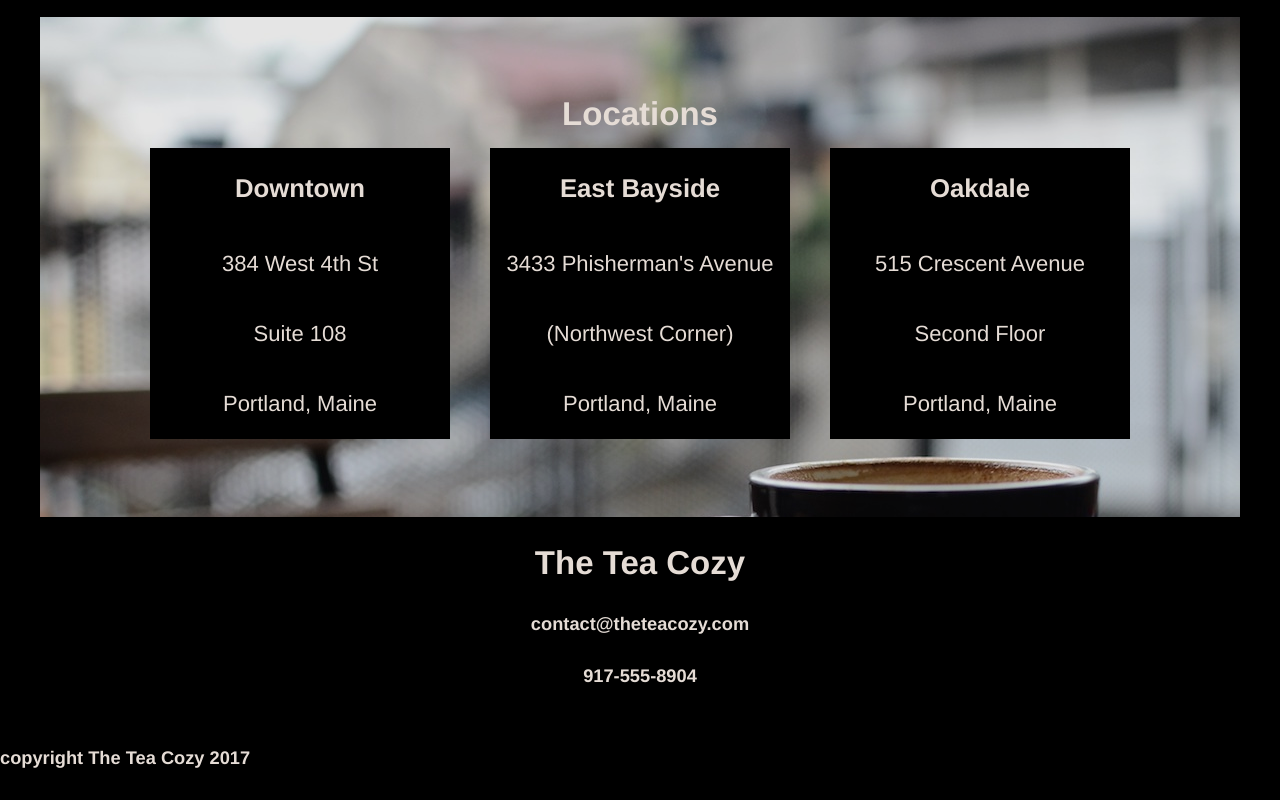
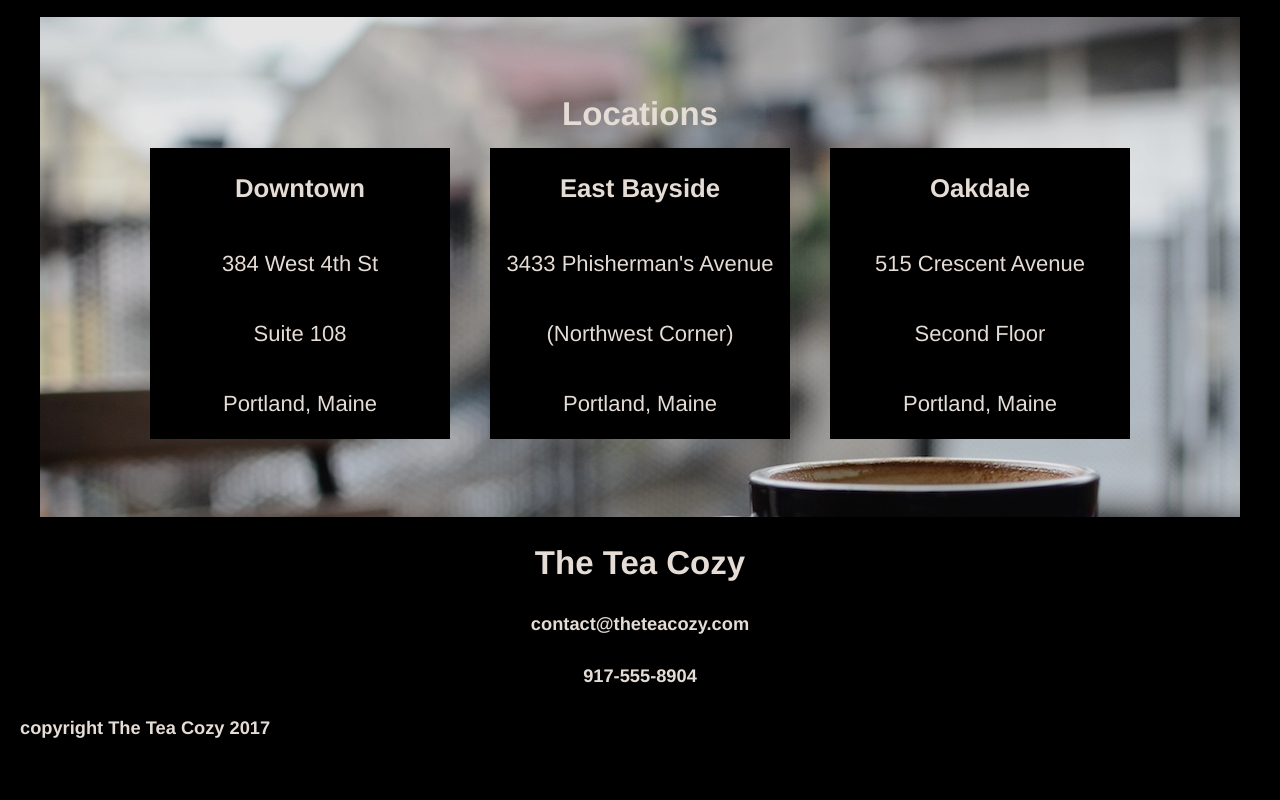
Before and after one commit to Nidinaz/Tea-Cozy, a plain HTML site: page index.html in a window 1280 px wide. Shown: the part 1506-2306 px from the top of the page. After the commit the page ends 2245 px from the top, so only its background shows below. Drawn offline with Linux system fonts and the light colour scheme.

Commit message:
changed footer, exchanged absolute position with margin-top

```diff
--- a/index.html
+++ b/index.html
@@ -102,12 +102,13 @@
       <h5>917-555-8904</h5>
     </div>
 
-    <!--Footer-->
-    <div class=footer>
-      <h5>copyright The Tea Cozy 2017</h5>
-    </div>
+  </div>
 
+  <!--Footer-->
+  <div class=footer>
+    <h5>copyright The Tea Cozy 2017</h5>
   </div>
+
 
   </body>
 </html>
--- a/resources/css/index.css
+++ b/resources/css/index.css
@@ -37,9 +37,8 @@ body {
 /*Main css*/
 
 .flex-main-container {
-  position:absolute;
+  margin-top: 0px;
   flex-direction: column;
-  top: 69px;
   width: 100%;
   display: flex;
   justify-content: center;
@@ -50,6 +49,7 @@ body {
 /*Main Pageentrence*/
 
 .pageentrence-our-mission {
+  margin-top: 69px;
   height: 700px;
   width: 1200px;
   background-image: url("../images/img-mission-background.jpg");
@@ -144,7 +144,10 @@ text-align: center;
 }
 
 .footer {
-  width: 100%;
+    width: 100%;
+}
+
+.footer h5 {
   margin: 0px 20px 0px 20px;
   text-align: left;
 }
```
